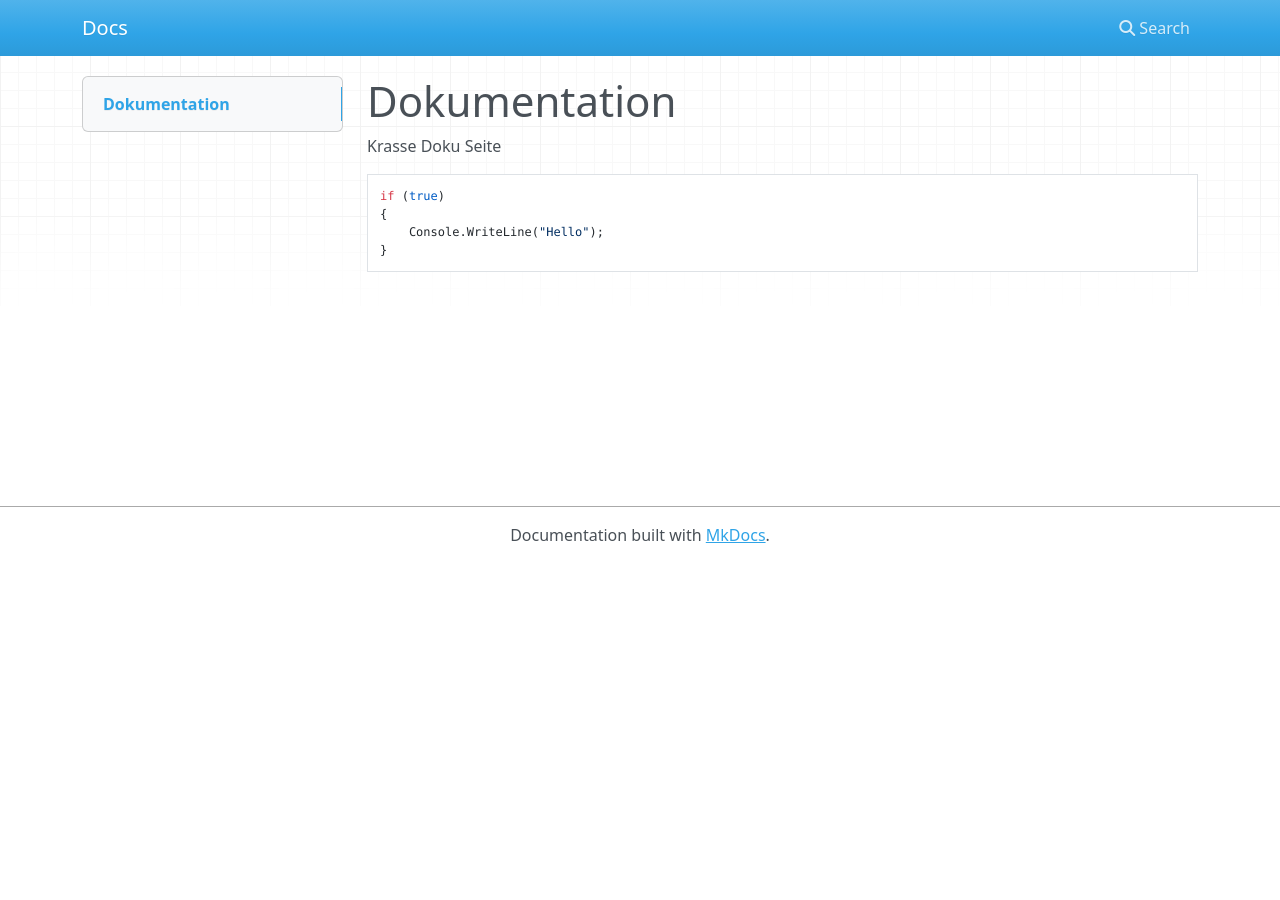
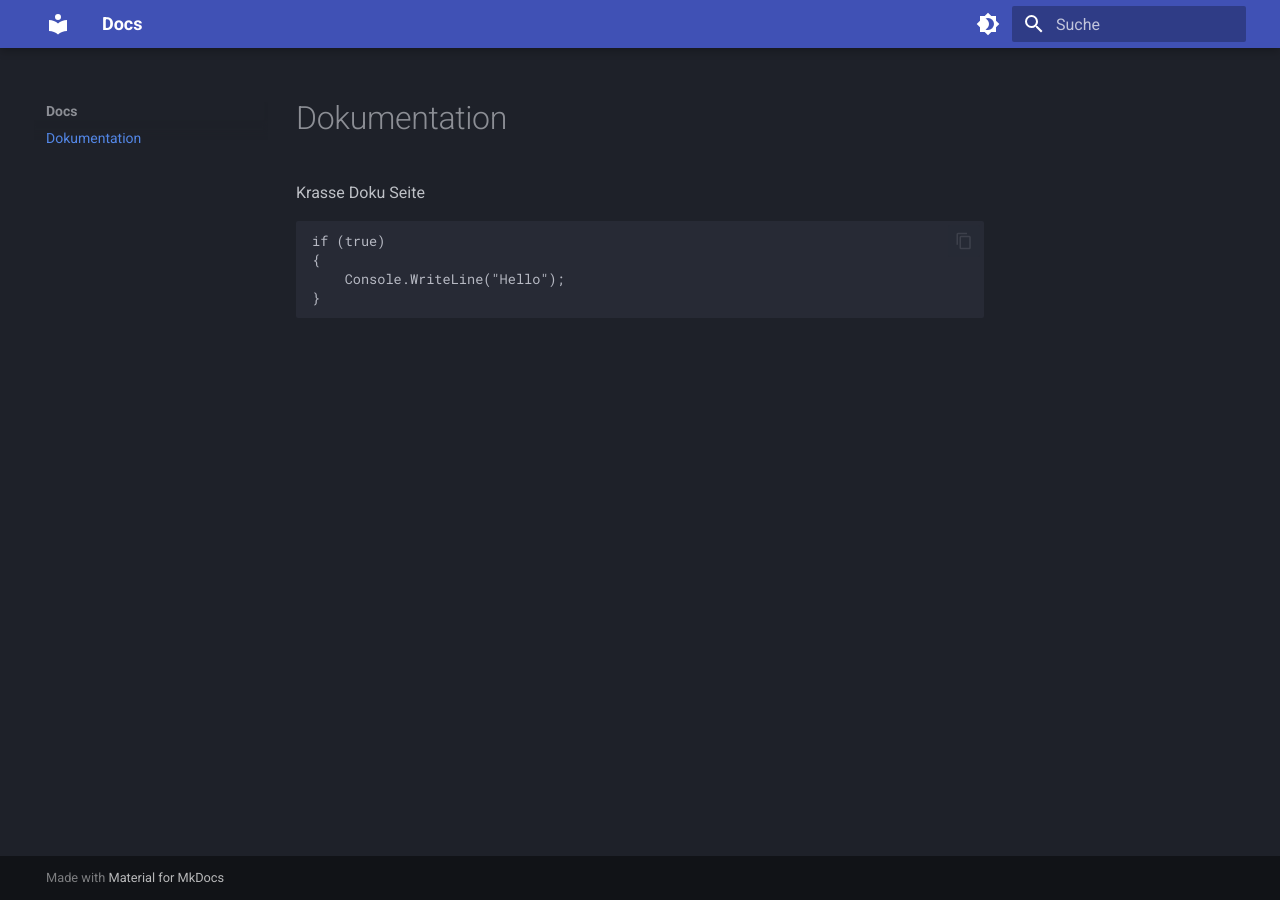
Before and after one commit to felixholfelder/docs, an MkDocs documentation site: the page built from docs/index.md, in a window 1280 px wide. Built offline with MkDocs 1.6.1 and Material for MkDocs 9.7.7, drawn with Linux system fonts in a browser that asks for light colours; nearby versions of some CDN libraries.

Commit message:
adding dark mode

```diff
--- a/mkdocs.yml
+++ b/mkdocs.yml
@@ -1,23 +1,26 @@
 site_name: Docs
 site_url: https://felixholfelder.github.io/docs/
 theme:
+  name: material
   palette:
-    # Palette toggle for automatic mode
-    - media: "(prefers-color-scheme)"
+    # Palette toggle for dark mode
+    - scheme: slate
       toggle:
-        icon: material/brightness-auto
+        icon: material/brightness-4
         name: Switch to light mode
-
     # Palette toggle for light mode
-    - media: "(prefers-color-scheme: light)"
-      scheme: default
+    - scheme: default
       toggle:
         icon: material/brightness-7
         name: Switch to dark mode
-
-    # Palette toggle for dark mode
-    - media: "(prefers-color-scheme: dark)"
-      scheme: slate
-      toggle:
-        icon: material/brightness-4
-        name: Switch to system preference
+  language: de
+  features:
+    - content.code.copy
+    - content.code.annotate
+    - search.suggest
+    - search.share
+    - navigation.indexes
+    - navigation.path
+    - navigation.instant
+    - navigation.instant.progress
+    - navigation.footer
```
